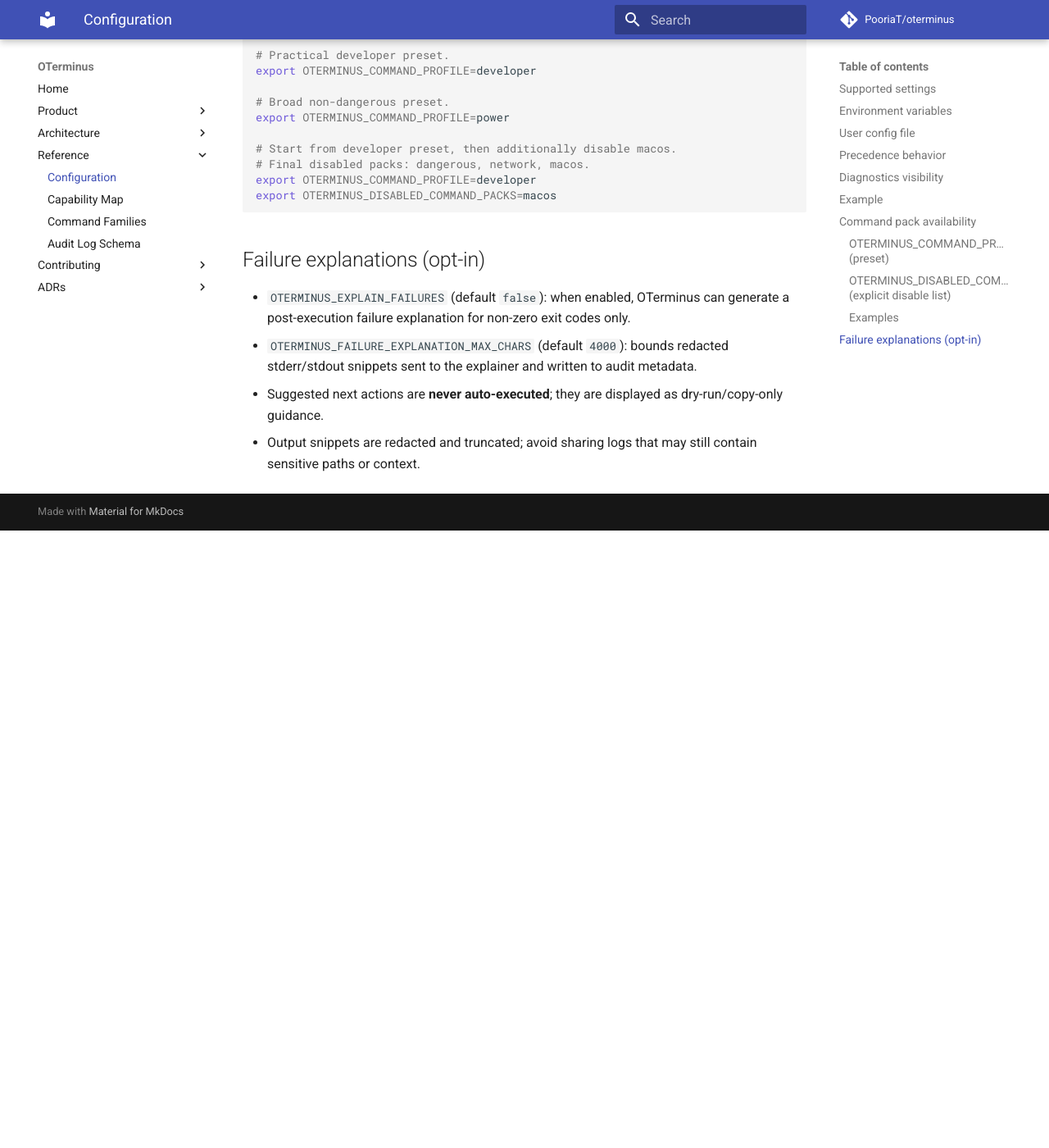
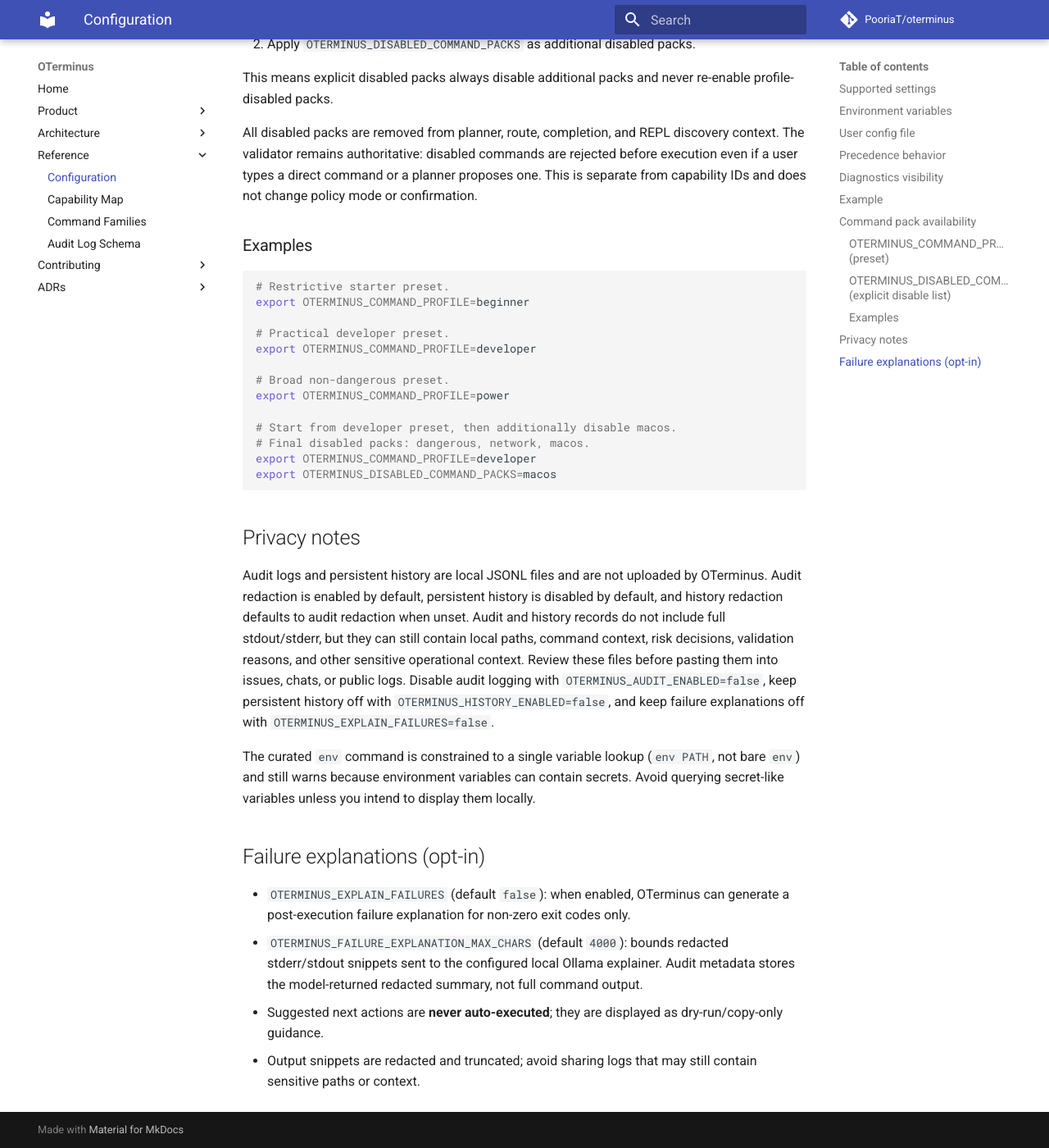
Before and after one commit to PooriaT/oterminus, an MkDocs documentation site: the page built from docs/reference/config.md, in a window 1280 px wide and 1400 px high, scrolled down 5176 px. Shown: the whole window at 82% size. Built offline with MkDocs 1.6.1 and Material for MkDocs 9.7.7, drawn with Linux system fonts in a browser that asks for light colours; comment, search, counter and statistics services are not loaded; before the commit the page ends 5823 px from its top, so only the background shows below that; some of the changed text lies outside the part shown.

Commit message:
Harden privacy coverage for logs and history

````diff
--- a/docs/reference/config.md
+++ b/docs/reference/config.md
@@ -21,6 +21,8 @@
 | Persistent history path | `OTERMINUS_HISTORY_PATH` | Not supported | `~/.oterminus/history.jsonl` | Local JSONL file used when persistent history is enabled. |
 | Persistent history limit | `OTERMINUS_HISTORY_LIMIT` | Not supported | `100` | Maximum number of persisted records loaded into each REPL session. Must be a valid integer in the environment; loaded values are clamped to at least `1` by the history store. |
 | Persistent history redaction | `OTERMINUS_HISTORY_REDACT` | Not supported | Follows `OTERMINUS_AUDIT_REDACT` | Uses the same boolean parsing as `OTERMINUS_AUDIT_ENABLED`; controls redaction before writing history records. |
+| Failure explanations enabled | `OTERMINUS_EXPLAIN_FAILURES` | Not supported | `false` | Opt-in local Ollama failure explanations for non-zero exits only. Suggested next actions are never executed automatically. |
+| Failure explanation max chars | `OTERMINUS_FAILURE_EXPLANATION_MAX_CHARS` | Not supported | `4000` | Positive integer. Bounds each redacted stdout/stderr snippet sent to the configured local Ollama model. |
 | Command-pack profile preset | `OTERMINUS_COMMAND_PROFILE` | Not supported | Unset | Optional preset for command-pack availability (`beginner`, `safe`, `developer`, `power`). Unset preserves existing behavior. |
 
 ## Environment variables
@@ -40,6 +42,8 @@
 - `OTERMINUS_HISTORY_PATH`
 - `OTERMINUS_HISTORY_LIMIT`
 - `OTERMINUS_HISTORY_REDACT`
+- `OTERMINUS_EXPLAIN_FAILURES`
+- `OTERMINUS_FAILURE_EXPLANATION_MAX_CHARS`
 - `OTERMINUS_COMMAND_PROFILE`
 
 `OTERMINUS_MODEL` is not currently implemented. Set the persisted `model` field in the user config
@@ -78,8 +82,8 @@
 - `audit_log_path` follows full precedence: `OTERMINUS_AUDIT_LOG_PATH`, then user config
   `audit_log_path`, then `~/.oterminus/audit.jsonl`.
 - `model` is user-config only; there is no environment override.
-- timeout, policy, allowed roots, audit enabled/redaction, and all history settings are
-  environment-only and fall back directly to defaults.
+- timeout, policy, allowed roots, audit enabled/redaction, history settings, failure-explanation
+  settings, and output limits are environment-only and fall back directly to defaults.
 - malformed, missing, unreadable, or non-object user config JSON is ignored and defaults are used
   where applicable.
 
@@ -106,6 +110,8 @@
 export OTERMINUS_HISTORY_PATH=~/.oterminus/history.jsonl
 export OTERMINUS_HISTORY_LIMIT=100
 export OTERMINUS_HISTORY_REDACT=true
+export OTERMINUS_EXPLAIN_FAILURES=false
+export OTERMINUS_FAILURE_EXPLANATION_MAX_CHARS=4000
 ```
 
 ## Command pack availability
@@ -159,9 +165,24 @@
 ```
 
 
+## Privacy notes
+
+Audit logs and persistent history are local JSONL files and are not uploaded by OTerminus. Audit
+redaction is enabled by default, persistent history is disabled by default, and history redaction
+defaults to audit redaction when unset. Audit and history records do not include full stdout/stderr,
+but they can still contain local paths, command context, risk decisions, validation reasons, and
+other sensitive operational context. Review these files before pasting them into issues, chats, or
+public logs. Disable audit logging with `OTERMINUS_AUDIT_ENABLED=false`, keep persistent history
+off with `OTERMINUS_HISTORY_ENABLED=false`, and keep failure explanations off with
+`OTERMINUS_EXPLAIN_FAILURES=false`.
+
+The curated `env` command is constrained to a single variable lookup (`env PATH`, not bare `env`)
+and still warns because environment variables can contain secrets. Avoid querying secret-like
+variables unless you intend to display them locally.
+
 ## Failure explanations (opt-in)
 
 - `OTERMINUS_EXPLAIN_FAILURES` (default `false`): when enabled, OTerminus can generate a post-execution failure explanation for non-zero exit codes only.
-- `OTERMINUS_FAILURE_EXPLANATION_MAX_CHARS` (default `4000`): bounds redacted stderr/stdout snippets sent to the explainer and written to audit metadata.
+- `OTERMINUS_FAILURE_EXPLANATION_MAX_CHARS` (default `4000`): bounds redacted stderr/stdout snippets sent to the configured local Ollama explainer. Audit metadata stores the model-returned redacted summary, not full command output.
 - Suggested next actions are **never auto-executed**; they are displayed as dry-run/copy-only guidance.
 - Output snippets are redacted and truncated; avoid sharing logs that may still contain sensitive paths or context.
````
Also changed, not shown: README.md (+1 -0 lines), docs/architecture/observability.md (+10 -6 lines), docs/contributing.md (+2 -1 lines), docs/product/user-guide.md (+16 -4 lines), docs/reference/audit-log-schema.md (+6 -6 lines), 6 other files.
